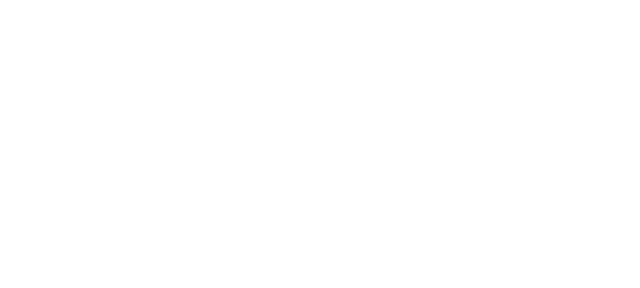
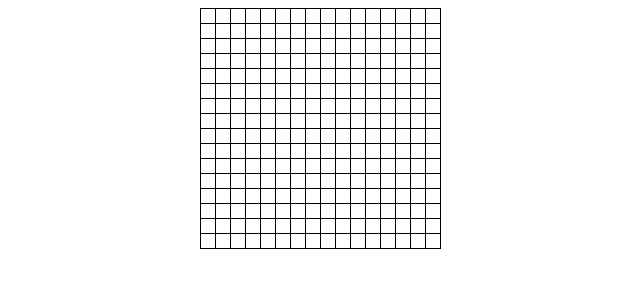
Before and after one commit to Eng-Benj/TOP-Etch-a-Sketch, a plain HTML site: page index.html in a window 1280 px wide. Shown: the whole page, without its empty margins (320-960 px from the left). Drawn offline with Linux system fonts and the light colour scheme.

Commit message:
Edit js css and html such that a 16x16 grid of squares is generated in the html display

```diff
--- a/JavaScript.js
+++ b/JavaScript.js
@@ -0,0 +1,17 @@
+const topLevel = document.querySelector('.grid')
+for (let i=0;i<16;i++){
+    let divRow = document.createElement('div');
+    divRow.className = "row";
+    topLevel.appendChild(divRow);
+}
+
+const rows = Array.from(document.querySelectorAll('.row'));
+console.log(rows)
+rows.forEach((row) => {
+    for (let i=0;i<16;i++) {
+        let divSqr = document.createElement('div');
+        divSqr.className = "sqr"
+        divSqr.id = "r" + (rows.indexOf(row)+1) + "c" + (i+1);
+        row.appendChild(divSqr)
+    }
+});
--- a/index.html
+++ b/index.html
@@ -9,5 +9,7 @@
     </head>
 
     <body>
+        <div class="grid">
+        </div>
     </body>
 </html>
--- a/styles.css
+++ b/styles.css
@@ -0,0 +1,19 @@
+body , div {
+    display: flex;
+    justify-content: center;
+    align-items: center;
+}
+
+.grid {
+    flex-direction: column;
+    border-bottom: 1px solid black;
+    border-right: 1px solid black;
+    align-items: center;
+}
+
+.sqr {
+    border-top: 1px solid black;
+    border-left: 1px solid black;
+    width: 14px;
+    height: 14px;;
+}
```
